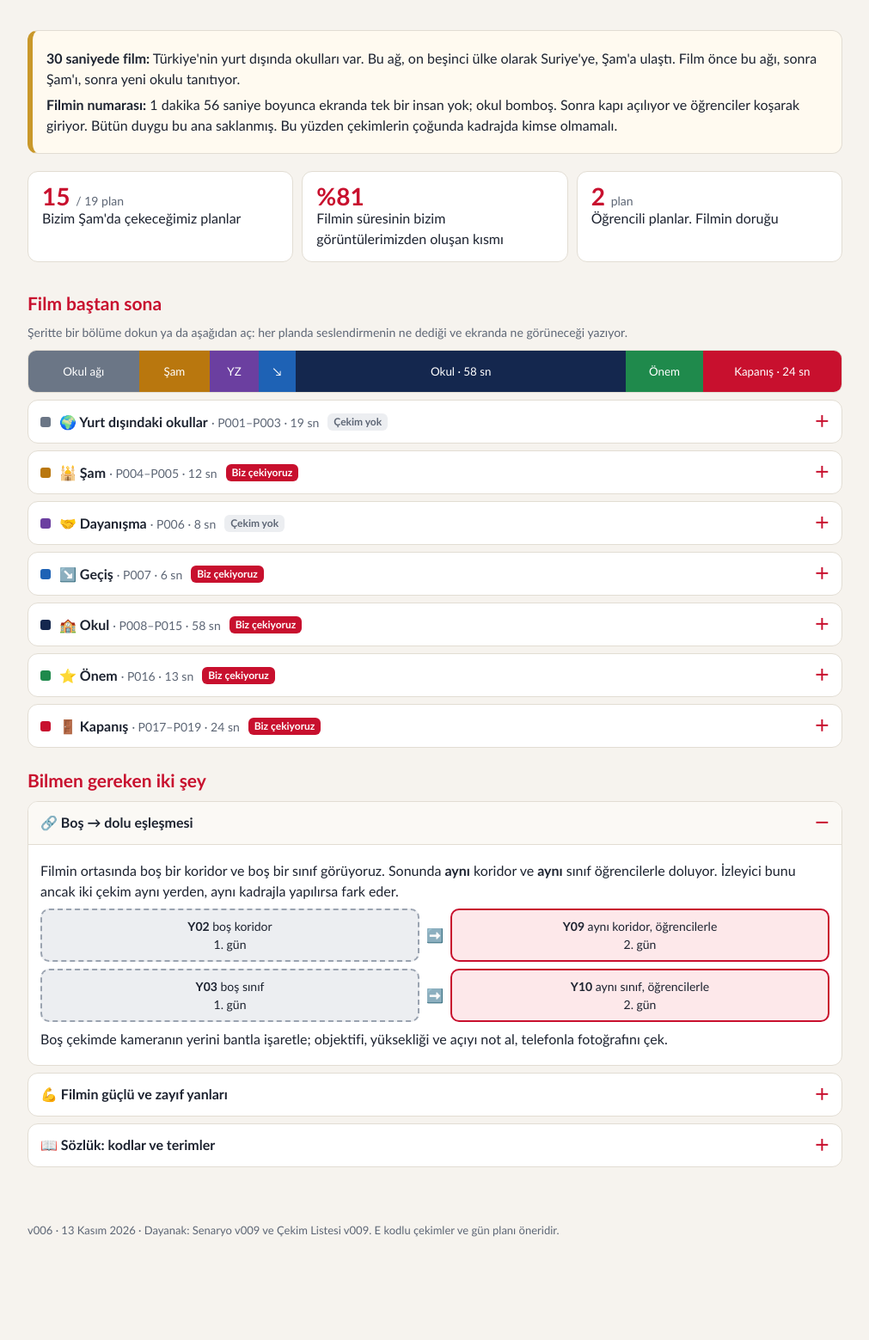
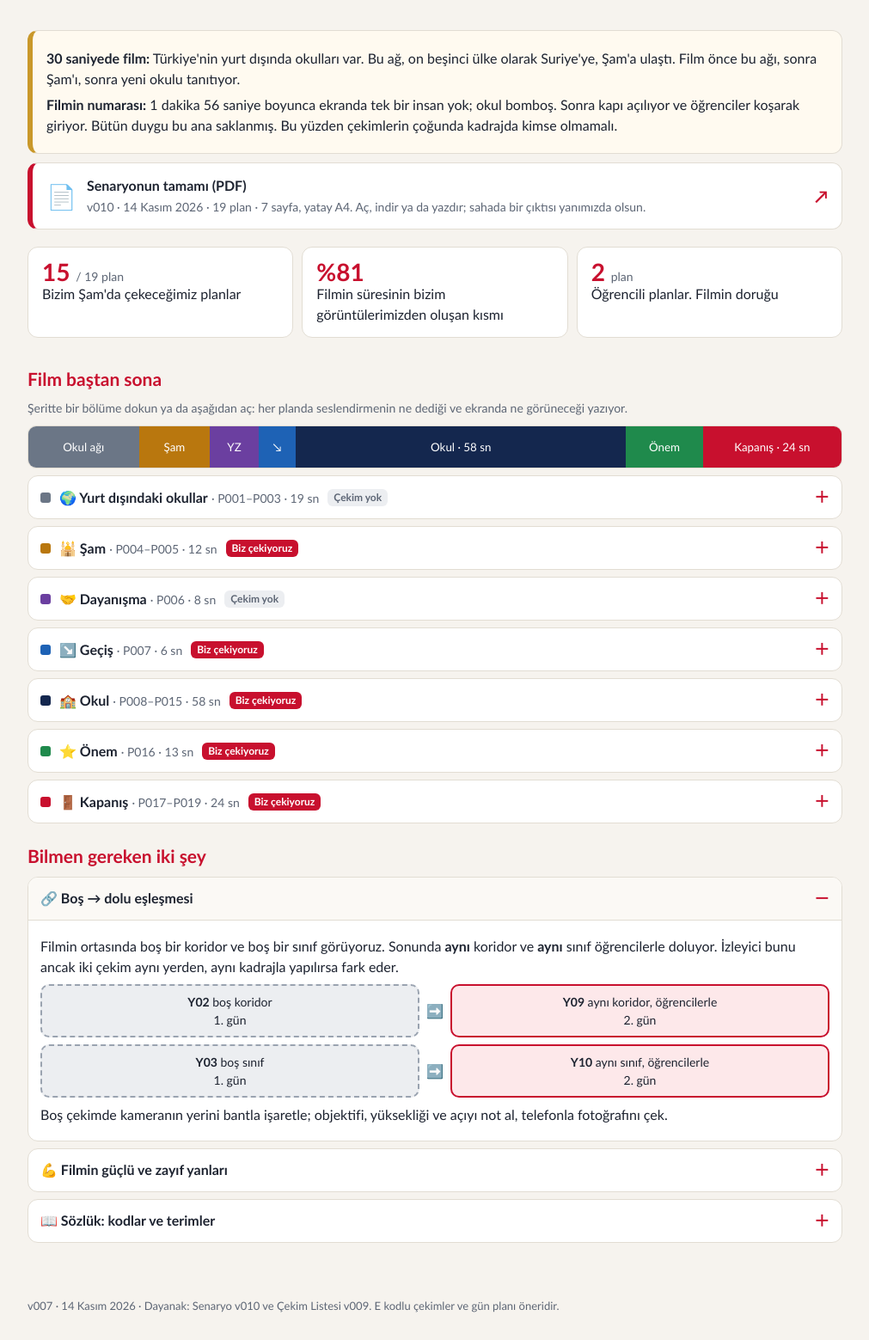
Before and after one commit to cihangirsavasmese/sam-cekimi-ekip-rehberi, a plain HTML site: page index.html in a window 1280 px wide. Shown: the part 311-1870 px from the top of the page at 86% size, without its empty margins (134-1145 px from the left). Before the commit the page ends 1782 px from the top, so only its background shows below. Drawn offline with Linux system fonts and the light colour scheme.

Commit message:
Senaryo v010 PDF'i ve çıktı maddesi eklendi (v007)
- Film sekmesinin başına senaryonun tamamı için PDF kartı
- Hazırlık listesine "Senaryo çıktısını al" maddesi
- Ekipman: basılı senaryo kalemine PDF notu
- Dayanak: Senaryo v010

Co-Authored-By: Claude Opus 5.5 <noreply@anthropic.com>

```diff
--- a/index.html
+++ b/index.html
@@ -119,6 +119,10 @@ td,th{padding:6px 8px;border-top:1px solid var(--cizgi);text-align:left;vertical
 tr:first-child td,tr:first-child th{border-top:0}
 th{color:var(--baslik);white-space:nowrap}
 footer{color:var(--soluk);font-size:13px;padding:0 0 30px}
+a.senaryo-pdf{display:flex;gap:12px;align-items:center;text-decoration:none;color:inherit;border-left:6px solid var(--kirmizi)}
+a.senaryo-pdf:hover{background:var(--kart2)}
+a.senaryo-pdf .sim{font-size:28px;line-height:1;flex:none}
+a.senaryo-pdf .ok{margin-left:auto;color:var(--kirmizi-y);font-weight:700;font-size:20px;flex:none}
 @media (max-width:560px){h1{font-size:23px}dl{grid-template-columns:1fr}dt{margin-top:4px}.saat-satir{grid-template-columns:1fr;gap:0}.eslesme{grid-template-columns:1fr}.eslesme span{text-align:center}}
 @media print{.sekmeler,.suzgec{display:none}section.panel{display:block;padding-bottom:10px}body{background:#fff}details{break-inside:avoid}header{-webkit-print-color-adjust:exact;print-color-adjust:exact}}
 </style>
@@ -160,6 +164,12 @@ footer{color:var(--soluk);font-size:13px;padding:0 0 30px}
     <p><b>30 saniyede film:</b> Türkiye'nin yurt dışında okulları var. Bu ağ, on beşinci ülke olarak Suriye'ye, Şam'a ulaştı. Film önce bu ağı, sonra Şam'ı, sonra yeni okulu tanıtıyor.</p>
     <p><b>Filmin numarası:</b> 1 dakika 56 saniye boyunca ekranda tek bir insan yok; okul bomboş. Sonra kapı açılıyor ve öğrenciler koşarak giriyor. Bütün duygu bu ana saklanmış. Bu yüzden çekimlerin çoğunda kadrajda kimse olmamalı.</p>
   </div>
+
+  <a class="kart senaryo-pdf" href="Sam_RTE_Turk_Okulu_Senaryo_v010.pdf" target="_blank" rel="noopener">
+    <span class="sim">📄</span>
+    <span><b>Senaryonun tamamı (PDF)</b><br><span class="alt-bilgi">v010 · 14 Kasım 2026 · 19 plan · 7 sayfa, yatay A4. Aç, indir ya da yazdır; sahada bir çıktısı yanımızda olsun.</span></span>
+    <span class="ok">↗</span>
+  </a>
 
   <div class="izgara">
     <div class="kart"><div class="sayi">15 <small>/ 19 plan</small></div>Bizim Şam'da çekeceğimiz planlar</div>
@@ -360,6 +370,7 @@ footer{color:var(--soluk);font-size:13px;padding:0 0 30px}
     <label><input type="checkbox"><span>🏊 <b>Havuz:</b> açık mı kapalı mı, dolu mu?</span></label>
     <label><input type="checkbox"><span>✍️ <b>Y10 provası:</b> monopod hareketini gitmeden bir kez dene.</span></label>
     <label><input type="checkbox"><span>👥 <b>Görev dağılımı:</b> kim drone, kim yer kamerası, kim ses ve saha?</span></label>
+    <label><input type="checkbox"><span>🖨️ <b>Senaryo çıktısını al:</b> <a href="Sam_RTE_Turk_Okulu_Senaryo_v010.pdf" target="_blank" rel="noopener">senaryo v010 PDF</a>, yatay A4, 7 sayfa. Sahada bir kopyası yanımızda olsun.</span></label>
   </div>
 
   <div class="kart bilgi">🧳 Çanta listesi artık <b>Ekipman</b> sekmesinde: kimde ne var, ne alınacak, hangi lens hangi çekimde.</div>
@@ -390,7 +401,7 @@ footer{color:var(--soluk);font-size:13px;padding:0 0 30px}
   </div>
 </section>
 
-<footer>v006 · 13 Kasım 2026 · Dayanak: Senaryo v009 ve Çekim Listesi v009. E kodlu çekimler ve gün planı öneridir.</footer>
+<footer>v007 · 14 Kasım 2026 · Dayanak: Senaryo v010 ve Çekim Listesi v009. E kodlu çekimler ve gün planı öneridir.</footer>
 </div>
 
 <script>
@@ -554,7 +565,7 @@ var ESYA = [
    ["Görev yazısı ve çekim izinleri","var",""],
    ["Boş muvafakatname formları","var","Okul toplayamadıysa sahada imzalatmak için."],
    ["Seri numaralı ekipman listesi × 2","var","Havalimanı ve sınır geçişi için."],
-   ["Basılı senaryo, çekim listesi ve takip çizelgesi","al","Çizelge sütunları: kod, tekrar, saat, not."]]}
+   ["Basılı senaryo, çekim listesi ve takip çizelgesi","al","Senaryo v010 PDF'i Film sekmesinin başında. Çizelge sütunları: kod, tekrar, saat, not."]]}
 ];
 var DURUM = {var:["Geliyor","d-var"], al:["🛒 Hazırlanacak","d-al"], bak:["🔎 Kontrol et","d-bak"]};
 
```
Also changed, not shown: 2 other files.
